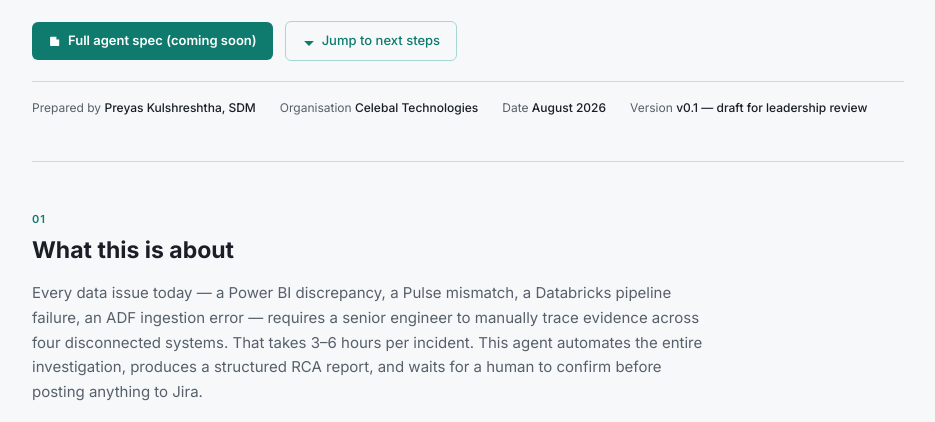
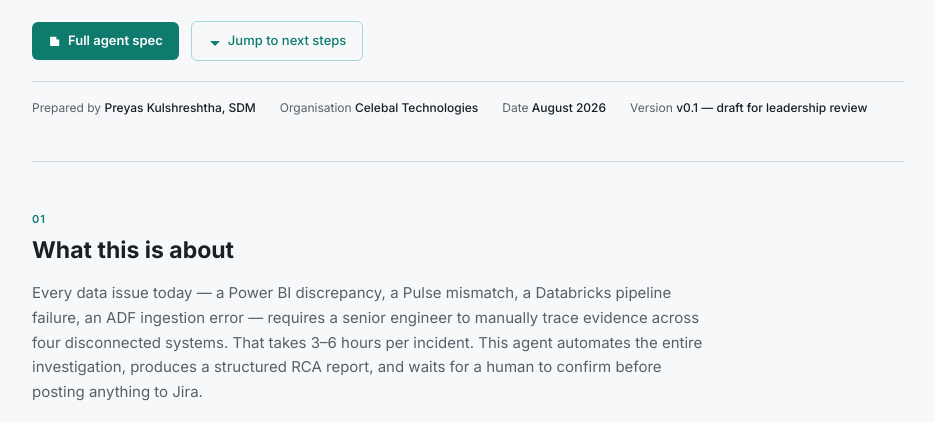
Before and after one commit to preyask1/RCA_Agent_Proposal, a plain HTML site: page index.html in a window 1280 px wide. Shown: the part 306-728 px from the top of the page, without its empty margins (172-1107 px from the left). Drawn offline with Linux system fonts and the light colour scheme.

Commit message:
Update link to full agent specification

```diff
--- a/index.html
+++ b/index.html
@@ -265,9 +265,9 @@
   <h1>RCA Investigation Agent</h1>
   <p class="hero-sub">A Foundry-hosted AI agent that investigates data issues across four platforms, traces root causes end-to-end, and delivers a structured finding to Jira — without touching production.</p>
   <div class="hero-actions">
-    <a href="rca-agent-full-spec.md" class="btn-primary">
+    <a href="./rca-agent-full-spec.md" class="btn-primary">
       <svg viewBox="0 0 20 20"><path d="M4 4h8l4 4v8a1 1 0 01-1 1H4a1 1 0 01-1-1V5a1 1 0 011-1zm8 0v4h4"/></svg>
-      Full agent spec (coming soon)
+      Full agent spec
     </a>
     <a href="#next" class="btn-outline">
       <svg viewBox="0 0 20 20"><path d="M10 3v14M3 10l7 7 7-7"/></svg>
```
